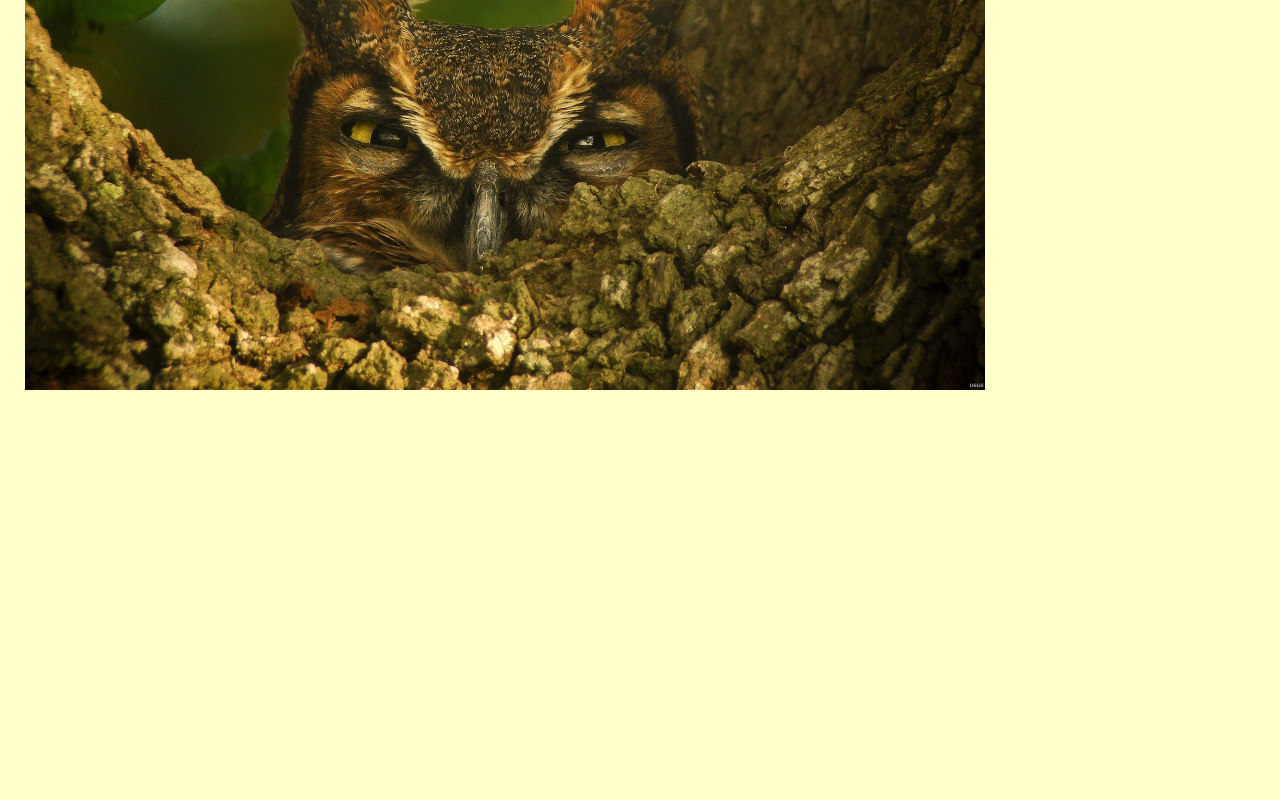
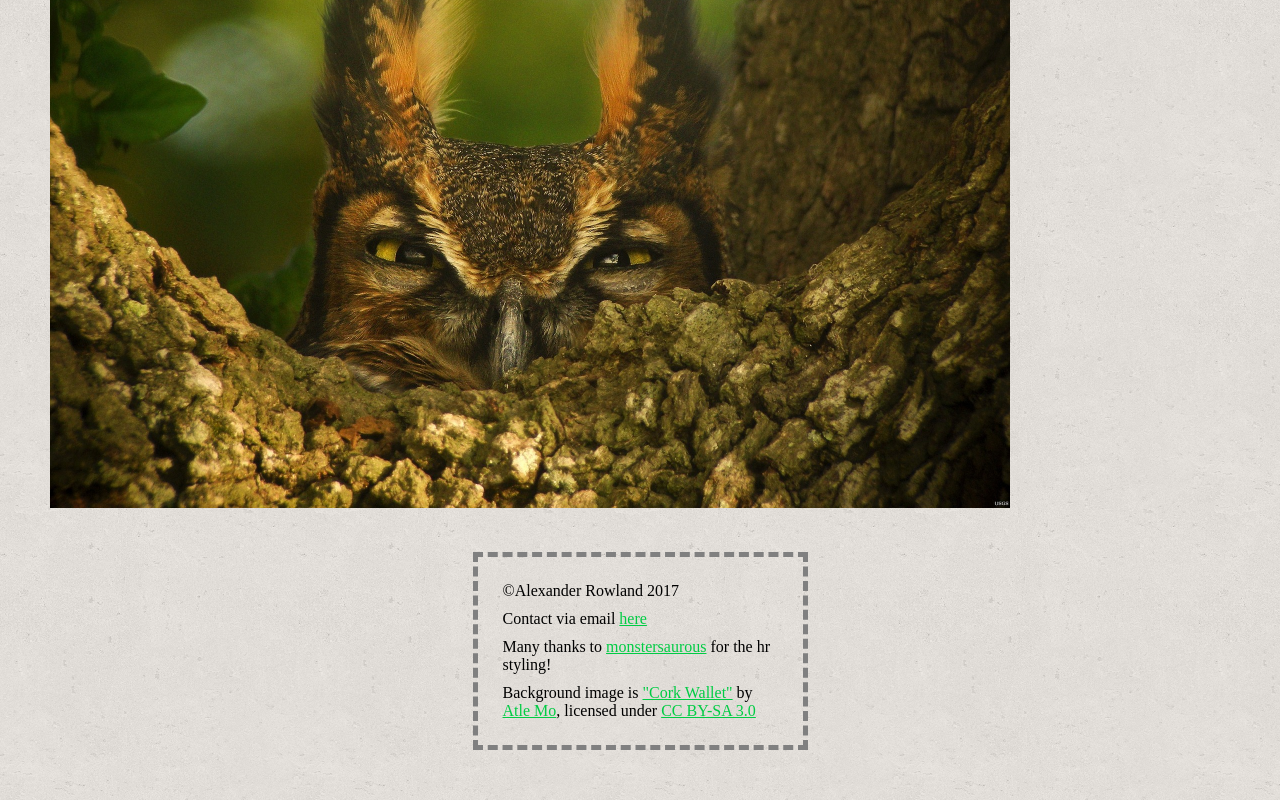
Before and after one commit to prestidigitation/2.5_solo_challenge, a plain HTML site: page index.html in a window 1280 px wide. Shown: the part 1591-2391 px from the top of the page. Before the commit the page ends 2010 px from the top, so only its background shows below. Drawn offline with Linux system fonts and the light colour scheme.

Commit message:
Add background image and various styling

```diff
--- a/index.html
+++ b/index.html
@@ -13,6 +13,7 @@
   <p>This is a website about the great horned owl (GHO), also referred to as the tiger owl.</p>
   <hr>
   <p>GHOs sure are early birds, since they are among the earliest nesting birds in North America, and usually lay eggs weeks or even months before other raptorial birds. Raptors are carnivorous aves that hunt and kill other animals.</p>
+  <div class="grayBorder">
     <h2>Taxonomic classification</h2>
     <ul>
       <li><strong>Kingdom:</strong> Animalia</li>
@@ -23,6 +24,7 @@
       <li><strong>Genus:</strong> Bubo</li>
       <li><strong>Species: </strong><em>B. virginianus</em></li>
     </ul>
+  </div>
   <hr>
   <h2>You can adopt an owl chick with this form.</h2>
   <form action="chicks.html" method="get">
@@ -35,5 +37,12 @@
   <img src="images/great-horned-owl-744357_1920.jpg" width="960" height="715" alt="great-horned-owl-744357_1920.jpg">
   <img src="images/great-horned-owl-1157986_1920.jpg
   " width="960" height="715" alt="great-horned-owl-1157986_1920.jpg">
+
+  <footer class="grayBorder">
+    <p>©Alexander Rowland 2017</p>
+    <p>Contact via email <a href="mailto:alexander.c.rowland@gmail.com">here</a></p>
+    <p>Many thanks to <a href="http://codepen.io/monstersaurous/pen/JKAHa">monstersaurous</a> for the hr styling!</p>
+    <p>Background image is <a href="https://www.toptal.com/designers/subtlepatterns/page/2/">"Cork Wallet"</a> by <a href="http://atle.co/">Atle Mo</a>, licensed under <a href="https://creativecommons.org/licenses/by-sa/3.0/">CC BY-SA 3.0</a></p>
+  </footer>
   </body>
 </html>
--- a/styles.css
+++ b/styles.css
@@ -1,6 +1,7 @@
 body {
     background: #ffffcc;
-    margin: 25px;
+    background-image: url('images/cork-wallet.png');
+    margin: 50px;
 }
 
 #top, #bottom, #left, #right {
@@ -61,3 +62,31 @@ hr {
         background-image: -ms-linear-gradient(left, rgba(255,2,5,.5), rgba(137,11,138,.5), rgba(27,123,187,.5), rgba(47,195,44,.5), rgba(253,201,1,.5), rgba(255,91,2,.5), #ccc 15%, #ccc 85%, rgba(255,91,2,.5), rgba(253,201,1,.5), rgba(47,195,44,.5), rgba(27,123,187,.5), rgba(137,11,138,.5), rgba(255,2,5,.5));
         background-image: -o-linear-gradient(left, rgba(255,2,5,.5), rgba(137,11,138,.5), rgba(27,123,187,.5), rgba(47,195,44,.5), rgba(253,201,1,.5), rgba(255,91,2,.5), #ccc 15%, #ccc 85%, rgba(255,91,2,.5), rgba(253,201,1,.5), rgba(47,195,44,.5), rgba(27,123,187,.5), rgba(137,11,138,.5), rgba(255,2,5,.5));
 }
+
+form {
+    padding: 10px;
+    padding-left: 40px;
+}
+
+footer {
+    margin: auto;
+    margin-top: 40px;
+    width: 25%;
+    text-align: left;
+}
+
+footer p {
+    margin: 10px;
+}
+
+li {
+    font-family: "Garamond";
+}
+
+.grayBorder {
+    border-width: 5px;
+    border-color: gray;
+    border-style: dashed;
+    max-width: 400px;
+    padding: 15px;
+}
```
Also changed, not shown: chicks.html (line endings or trailing spaces), images/cork-wallet.png (added). Lines whose indentation alone changed are shown as unchanged.
